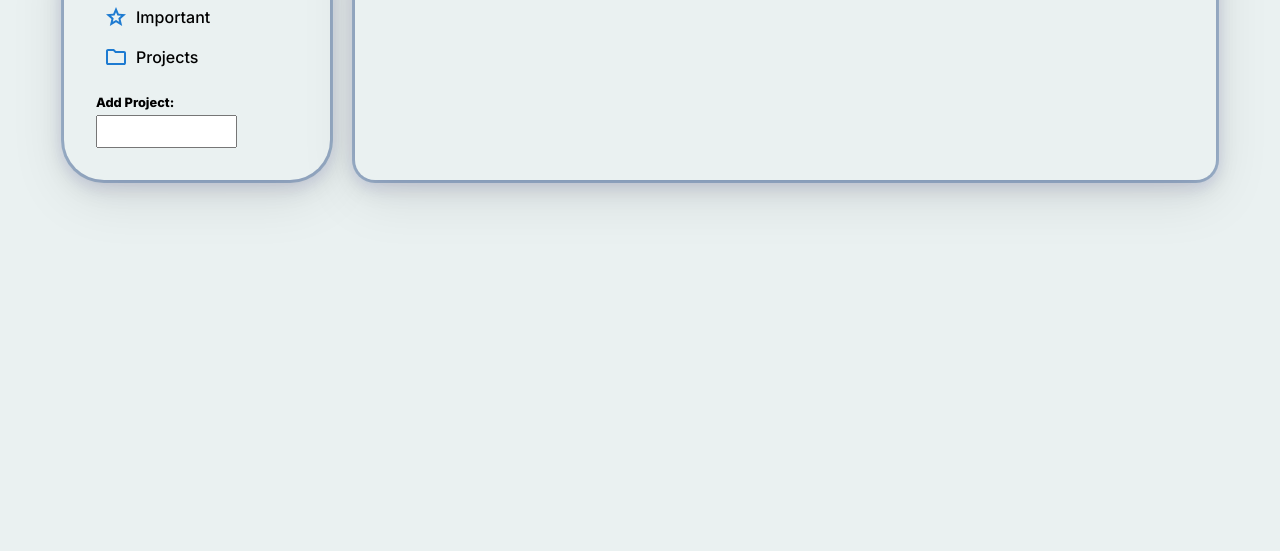
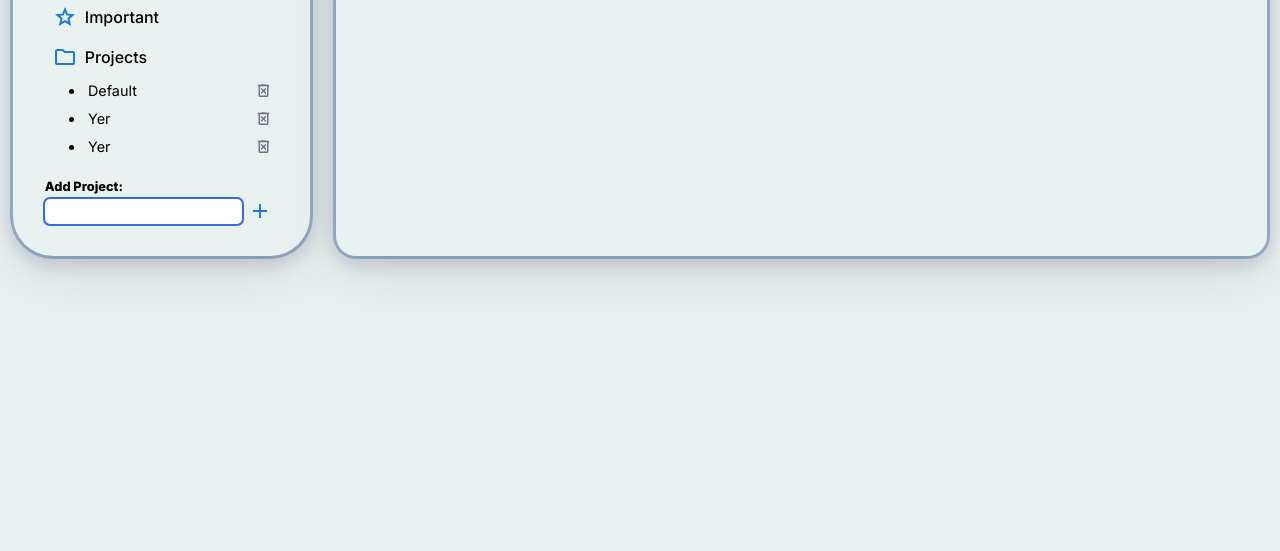
Before and after one commit to tenmane/todo-list, a website built with webpack: page src/template.html in a window 1280 px wide. Shown: the part 249-800 px from the top of the page. Built offline with nearby package versions, Linux system fonts and the light colour scheme.

Commit message:
feat: display active project and delete projects

```diff
--- a/src/app-logic/project.js
+++ b/src/app-logic/project.js
@@ -1,17 +1,19 @@
 import { DOMStuff } from "../dom/DOMControl.js";
 
-class createProject {
+class CreateProject {
   constructor(name) {
     this.name = name;
+    this.todos = [];
+    CreateProject.projects.push(this);
   }
-  addProject() {
-    DOMStuff.addProject(this.name);
-  }
+  static projects = [];
 }
 
-const defaultProject = new createProject("Default");
-const proj2 = new createProject("Yer");
-const proj3 = new createProject("Yer");
-defaultProject.addProject();
-proj2.addProject();
-proj3.addProject();
+const defaultProject = new CreateProject("Default");
+const proj2 = new CreateProject("Yer");
+const proj3 = new CreateProject("Yer");
+DOMStuff.listProject(defaultProject.name);
+DOMStuff.listProject(proj2.name);
+DOMStuff.listProject(proj3.name);
+
+export default CreateProject.projects;
--- a/src/dom/DOMControl.js
+++ b/src/dom/DOMControl.js
@@ -1,30 +1,53 @@
-export { DOMStuff };
+import projectsArray from "../app-logic/project.js";
+import deleteIconLocation from "../images/icons/delete.svg";
 
 const DOMgetter = {
   container: document.querySelector(".content"),
   projectContainer: document.querySelector(".projects-holder"),
 }
 
-const DOMStuff = {
-  addProject: function (name) {
-    const title = document.createElement("h1");
-    title.classList.add("project-title");
-    title.textContent = name;
-
-    DOMgetter.container.appendChild(title);
-
-    this.listProject(name);
-  },
+export const DOMStuff = {
   listProject: function (name) {
-    DOMgetter.projectContainer.classList.add("projects-holder");
+    const projectBox = document.createElement("div");
+    projectBox.classList.add("project-box");
 
     const project = document.createElement("li");
     project.classList.add("listed-project");
     project.textContent = name;
-    DOMgetter.projectContainer.append(project);
+
+    const deleteBtn = document.createElement("button");
+    deleteBtn.classList.add("delete-btn");
+    const deleteIcon = document.createElement("img");
+    deleteIcon.src = deleteIconLocation;
+    deleteIcon.alt = "Delete";
+    deleteBtn.append(deleteIcon);
+
+    projectBox.append(project, deleteBtn);
+
+    DOMgetter.projectContainer.append(projectBox);
+
+    project.addEventListener("click", function () {
+      DOMgetter.container.innerHTML = "";
+      const selectedProj = projectsArray.find(proj => proj.name === project.textContent);
+      DOMStuff.displayProject(selectedProj);
+    })
+
+    deleteBtn.addEventListener("click", function () {
+      const index = projectsArray.findIndex(proj => proj.name === name);
+      DOMStuff.deleteProject(index);
+      projectBox.remove();
+    })
   },
   toggleVisibility: function (container) {
     container.classList.toggle("active");
+  },
+  displayProject: function (selectedProj) {
+    const title = document.createElement("h1");
+    title.textContent = selectedProj.name;
+    DOMgetter.container.append(title);
+  },
+  deleteProject: function (index) {
+    projectsArray.splice(index, 1);
   }
 }
 
--- a/src/style.css
+++ b/src/style.css
@@ -10,7 +10,7 @@ body {
   display: grid;
   grid-template-rows: auto 1fr;
   gap: 1.5rem;
-  padding: 0.5vw 5vw;
+  padding: 0.5vw 1vw;
   background-color: rgb(234, 241, 241);
 }
 
@@ -81,12 +81,12 @@ nav img {
 }
 
 .projects-holder {
-  font-size: 0.8rem;
-  display: none;
+  font-size: 0.9rem;
+  display: block;
 }
 
 .active {
-  display: block;
+  display: none;
 }
 
 .listed-project {
@@ -98,7 +98,32 @@ nav img {
   font-weight: bold;
 }
 
-nav>label {
+.project-box {
+  display: flex;
+  align-items: center;
+  justify-content: space-between;
+}
+
+
+
+.delete-btn {
+  background-color: transparent;
+  border: none;
+  cursor: pointer;
+}
+
+.delete-btn img {
+  width: 1.1rem;
+}
+
+
+#project-form {
+  display: grid;
+  grid-template-columns: 1fr auto;
+  align-items: center;
+}
+
+#project-form label {
   display: flex;
   flex-direction: column;
   font-weight: 800;
@@ -108,11 +133,34 @@ nav>label {
 }
 
 
-nav>label input[type="text"] {
-  width: 70%;
+#project-form input[type="text"] {
+  border-radius: 5px;
   font-size: 0.8rem;
   font-weight: 400;
-  padding: 0.3rem;
+  padding: 0.2rem 0.3rem;
+  border: none;
+  outline: 2px solid #3868eb;
+}
+
+
+#project-form input[type="text"]:focus {
+  outline: 2px solid #030303;
+}
+
+#project-form button {
+  background-color: transparent;
+  cursor: pointer;
+  align-self: flex-end;
+  border: none;
+  transition: opacity 0.2s;
+}
+
+button:hover {
+  opacity: 0.7;
+}
+
+button:active {
+  opacity: 0.5;
 }
 
 .content {
--- a/src/template.html
+++ b/src/template.html
@@ -6,8 +6,6 @@
   <meta name="viewport" content="width=device-width, initial-scale=1.0">
   <title>My Todo</title>
   <link rel="icon" href="images/logo.png">
-  <link rel="preconnect" href="https://fonts.googleapis.com">
-  <link rel="preconnect" href="https://fonts.gstatic.com" crossorigin>
   <link rel="preconnect" href="https://fonts.googleapis.com">
   <link rel="preconnect" href="https://fonts.gstatic.com" crossorigin>
   <link
@@ -35,13 +33,17 @@
         <button class="projects">Projects</button>
       </div>
       <ul class="projects-holder"></ul>
-      <label for="add-project">
-        Add Project:
-        <input type="text" name="project" id="add-project">
-      </label>
+      <form id="project-form">
+        <label for="add-project">
+          Add Project:
+          <input type="text" name="project" id="add-project">
+        </label>
+        <button type="submit">
+          <img src="images/icons/add.svg" alt="">
+        </button>
+      </form>
     </nav>
     <div class="content">
-
     </div>
   </main>
 </body>
```
